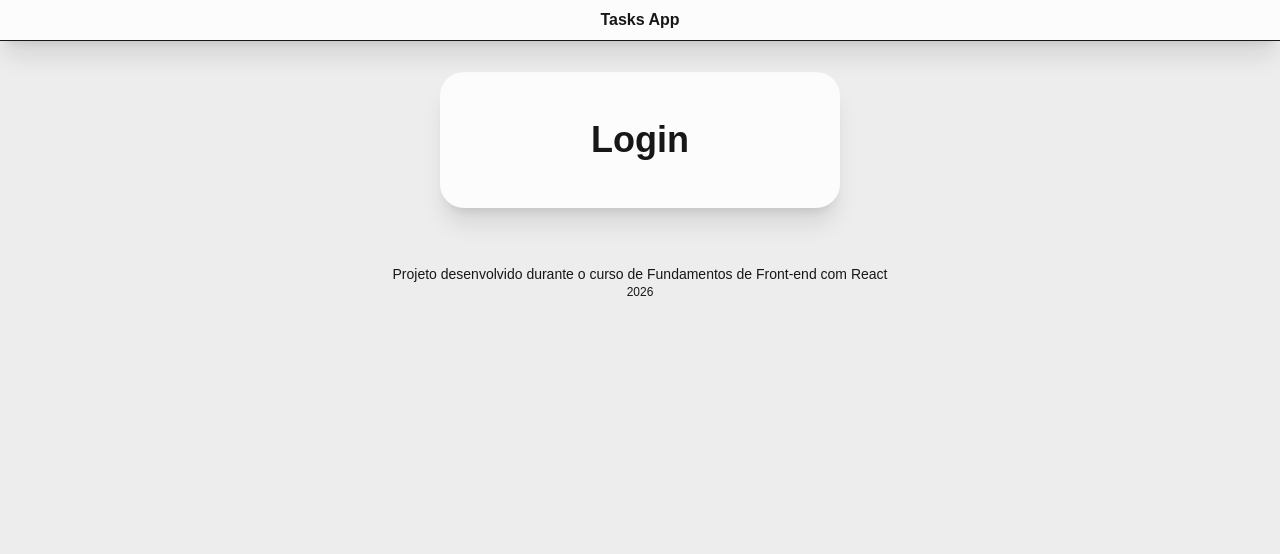
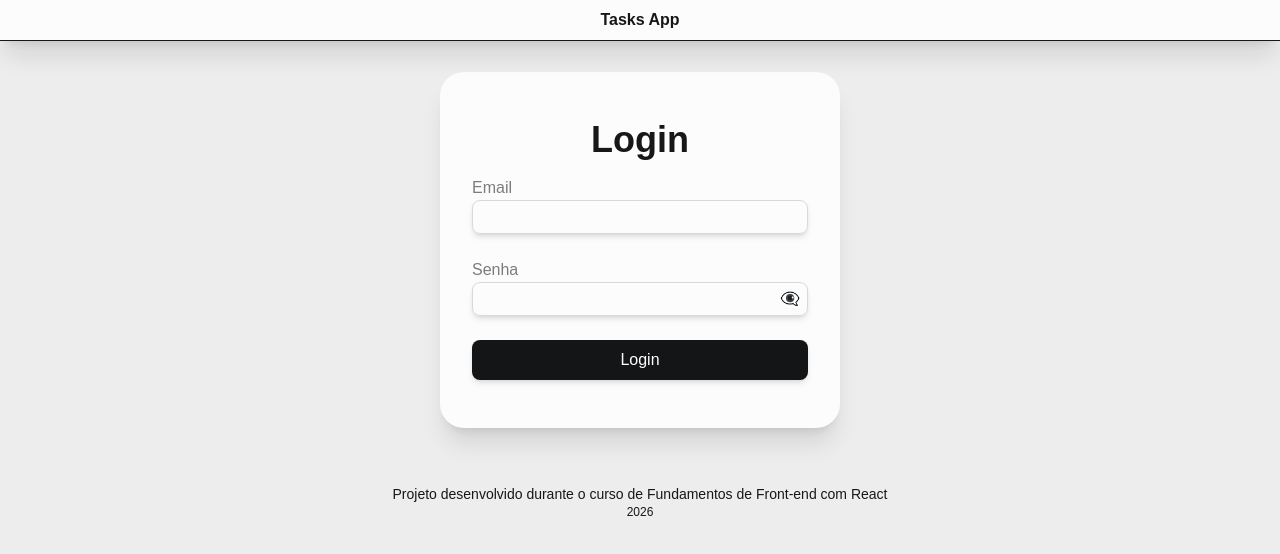
Before and after one commit to raphaelfontoura/modulo3-react-tasks-crud, a Next.js app in the folder tasks-crud-app/: page /login in a window 1280 px wide. Shown: the top 554 px of the page. Built offline with nearby package versions, Linux system fonts and the light colour scheme.

Commit message:
feat: implement login and registration pages with form handling

```diff
--- /dev/null
+++ b/tasks-crud-app/app/(routes)/layout.tsx
@@ -0,0 +1,12 @@
+
+export default function Layout({
+    children,
+}: Readonly<{
+    children: React.ReactNode;
+}>) {
+    return (
+        <div className="grid gap-y-4 min-w-100 px-8 py-12 bg-[#fcfcfc] rounded-3xl shadow-xl">
+            {children}
+        </div>
+    )
+}
--- /dev/null
+++ b/tasks-crud-app/app/(routes)/login/page.tsx
@@ -0,0 +1,70 @@
+import { FormLogin } from "@/app/components/FormLogin";
+import { Metadata } from "next";
+import { cookies } from "next/headers";
+import { redirect } from "next/navigation";
+
+const PAGE_TITLE = "Login";
+
+export const metadata: Metadata = {
+    title: PAGE_TITLE,
+};
+
+export default function Login() {
+
+    const handleLogin = async (_: string, formData: FormData) => {
+        "use server";
+
+        const email = formData.get('email')?.toString();
+        const password = formData.get('password')?.toString();
+
+        if (!email || !password) {
+            return "Preencha todos os campos";
+        }
+
+        if (!/^[\w-\.]+@([\w-]+\.)+[\w-]{2,4}$/.test(email)) {
+            return "Email inválido";
+        }
+        if (password.length < 6) {
+            return "A senha precisa ter no mínimo 6 caracteres."
+        }
+
+        try {
+            const body = {
+                email,
+                password,
+            };
+
+            const res = await fetch(`${process.env.BACKEND_URL}/auth/login`, {
+                method: 'POST',
+                body: JSON.stringify(body),
+                headers: {
+                    'Content-Type': 'application/json',
+                },
+            });
+            const register = await res.json();
+            if (!res.ok) {
+                return register.message;
+            }
+            const cookieStore = await cookies();
+            cookieStore.set("token", register.token, {
+                httpOnly: true,
+                secure: true,
+                path: '/',
+                maxAge: 60 * 60 * 24,
+            })
+        } catch {
+            console.error("handleRegister failed");
+            return "Houston, we have a problem! Erro no Cadastro."
+        }
+        redirect("/tasks");
+    }
+
+    return (
+        <>
+            <h1 className="text-4xl text-center font-bold">{PAGE_TITLE}</h1>
+            <FormLogin action={handleLogin} />
+        </>
+
+    );
+
+}
--- a/tasks-crud-app/app/register/page.tsx
+++ b/tasks-crud-app/app/(routes)/register/page.tsx
@@ -1,5 +1,5 @@
 import Link from "next/link";
-import { FormRegister } from "../components/FormRegister";
+import { FormRegister } from "../../components/FormRegister";
 import { redirect } from "next/navigation";
 import { cookies } from "next/headers";
 import { Metadata } from "next";
@@ -37,7 +37,7 @@ export default function Cadastro() {
                 password,
             };
 
-            const res = await fetch('http://localhost:4000/auth/register', {
+            const res = await fetch(`${process.env.BACKEND_URL}/auth/register`, {
                 method: 'POST',
                 body: JSON.stringify(body),
                 headers: {
@@ -63,12 +63,11 @@ export default function Cadastro() {
     }
 
     return (
-        <div className="grid gap-y-4 min-w-100 px-8 py-12 bg-[#fcfcfc] rounded-3xl shadow-xl">
+        <>
             <h1 className="text-4xl text-center font-bold">{PAGE_TITLE}</h1>
             <FormRegister action={handleRegister} />
             <Link className="text-center underline" href="/login">Já tenho cadastro</Link>
-        </div>
-
+        </>
     );
 
 }
--- a/tasks-crud-app/app/tasks/page.tsx
+++ b/tasks-crud-app/app/(routes)/tasks/page.tsx
@@ -10,10 +10,10 @@ export const metadata: Metadata = {
 export default function Tasks() {
 
     return (
-        <div className="grid gap-y-4 min-w-100 px-8 py-12 bg-[#fcfcfc] rounded-3xl shadow-xl">
+        <>
             <h1 className="text-4xl text-center font-bold">{PAGE_TITLE}</h1>
 
-        </div>
+        </>
 
     );
 
--- /dev/null
+++ b/tasks-crud-app/app/components/FormLogin.tsx
@@ -0,0 +1,50 @@
+"use client";
+
+import { useActionState, useState } from "react";
+import { FormInput } from "./FormInput";
+import { FormInputPassword } from "./FormInputPassword";
+import { FormButton } from "./FormButton";
+import { FormError } from "./FormError";
+
+type FormLoginProps = {
+    action: (previousState: string, formData: FormData) => Promise<string> | string;
+};
+
+export const FormLogin = ({ action }: FormLoginProps) => {
+    const [email, setEmail] = useState("");
+    const [password, setPassword] = useState("");
+    const [showPassword, setShowPassword] = useState(false)
+
+    const [errorMessage, formAction, isPending] = useActionState(action, "");
+
+    console.log(errorMessage);
+
+    return (
+        <>
+            {!isPending &&
+                <FormError errorMessage={errorMessage} />
+            }
+            <form className="grid gap-y-6" action={formAction}>
+
+                <FormInput
+                    id="email"
+                    label="Email"
+                    value={email}
+                    setValue={setEmail}
+                />
+                <FormInputPassword
+                    id="password"
+                    label="Senha"
+                    value={password}
+                    visible={showPassword}
+                    setValue={setPassword}
+                    setVisible={setShowPassword}
+                />
+
+                <FormButton>Login</FormButton>
+
+            </form>
+        </>
+    );
+
+}
--- a/tasks-crud-app/app/login/page.tsx
+++ /dev/null
@@ -1,19 +0,0 @@
-import { Metadata } from "next";
-
-const PAGE_TITLE = "Login";
-
-export const metadata: Metadata = {
-    title: PAGE_TITLE,
-};
-
-export default function Login() {
-
-    return (
-        <div className="grid gap-y-4 min-w-100 px-8 py-12 bg-[#fcfcfc] rounded-3xl shadow-xl">
-            <h1 className="text-4xl text-center font-bold">{PAGE_TITLE}</h1>
-
-        </div>
-
-    );
-
-}
```
